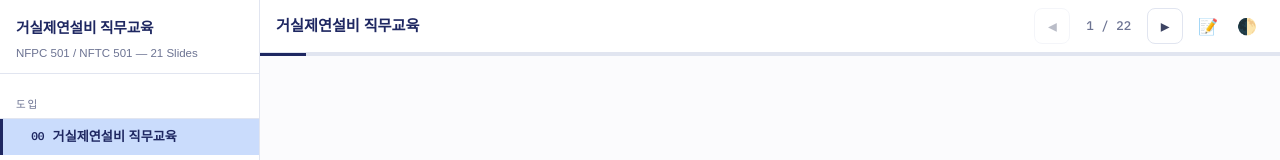
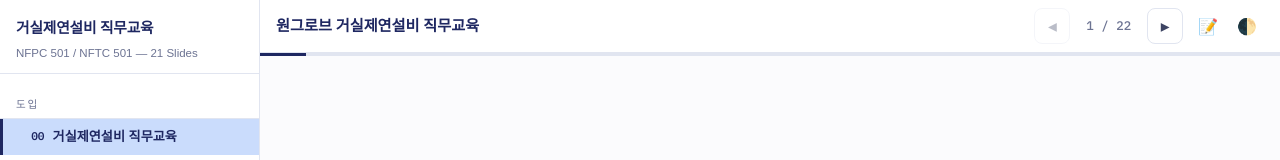
Before and after one commit to withwe68/smoke-control-training, a website: page public/index.html in a window 1280 px wide. Shown: the top 160 px of the page. Drawn offline with Linux system fonts and the light colour scheme; a web font is replaced by a local one.

Commit message:
Update index.html

```diff
--- a/public/index.html
+++ b/public/index.html
@@ -769,7 +769,7 @@ const bLabel = document.getElementById('bLabel');
 const bProgress = document.getElementById('bProgress');
 
 const titles = [
-  '거실제연설비 직무교육',
+  '원그로브 거실제연설비 직무교육',
   '법정 수치 빠른참조',
   '제연설비의 목적과 역할',
   '핵심 용어 ① 제연구역·제연경계',
```
